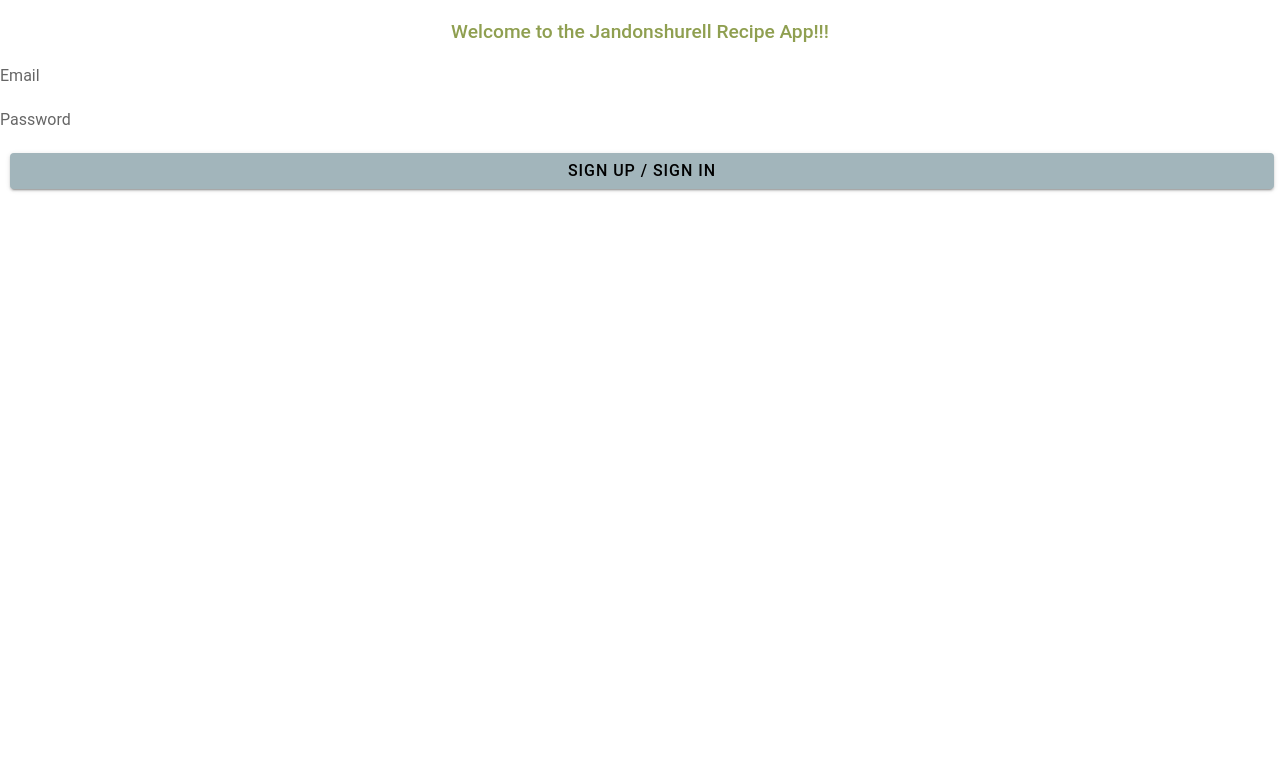
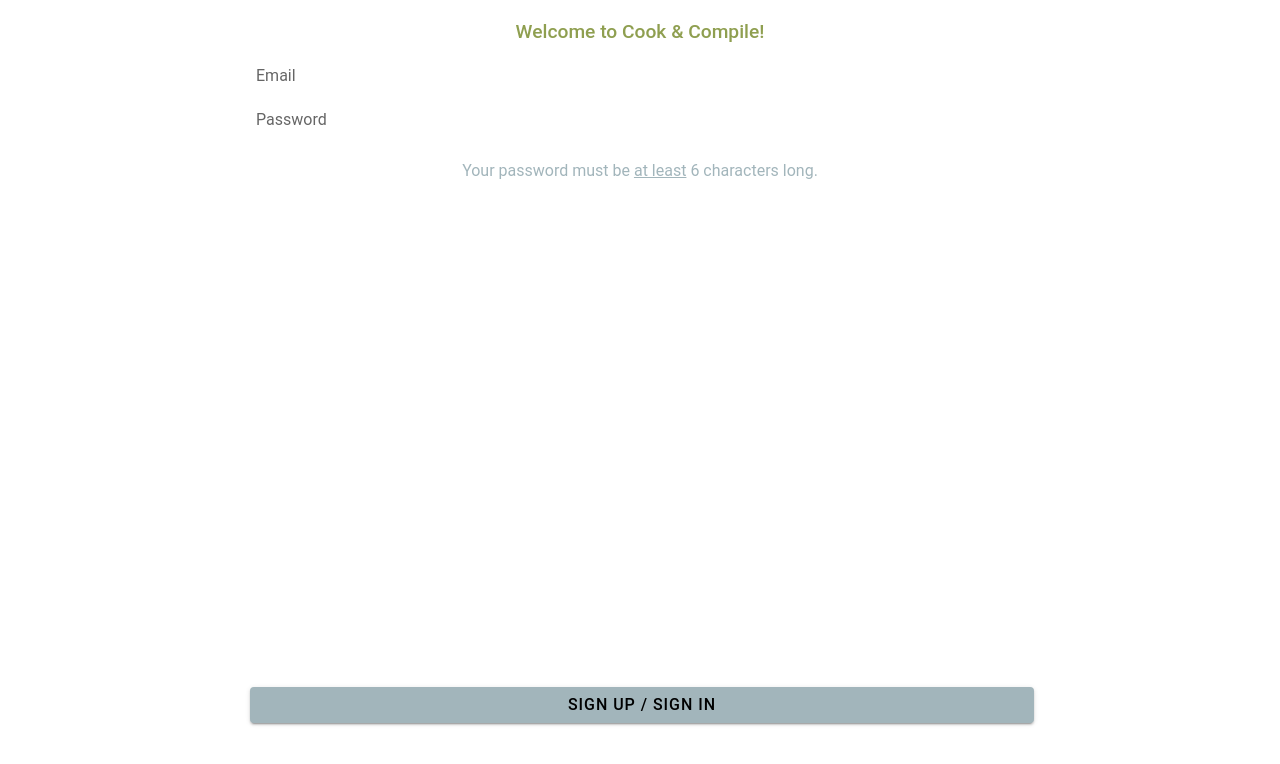
Before and after one commit to BC-1616/Cook-and-Compile, a React (Vite) app in the folder capstone/: page /LandingPage in a window 1280 px wide. Shown: the top 764 px of the page. Built offline with nearby package versions, Linux system fonts and the light colour scheme; no server answers.

Commit message:
Did some styling and QOL changes. User's without collections will now have their collections created even if the user has an account already.

```diff
--- a/capstone/src/Styles/LandingPage.css
+++ b/capstone/src/Styles/LandingPage.css
@@ -0,0 +1,26 @@
+#landing_page_main_content{
+    max-width: 800px;
+    display: block;
+    margin: auto;
+    height: 85vh;
+    position: relative;
+}
+.login_input{
+    margin-left: 1em;
+    margin-right: 1em;
+}
+
+h1{
+    font-size: 2em;
+}
+
+#signup_button{
+    position: absolute;
+    bottom: 0;
+}
+
+@media(max-width: 600px){
+    #landing_page_main_content{
+        height: 70vh;
+    }
+}
--- a/capstone/src/components/IngredientList.tsx
+++ b/capstone/src/components/IngredientList.tsx
@@ -87,13 +87,13 @@ const IngredientPage: React.FC = () => {
       <IonHeader>
         <IonToolbar>
           {/* Added CSS to move page tile below Navbar */}
-          <IonTitle id="title">Ingredients</IonTitle>
+          <IonTitle id="title">Alergy Information</IonTitle>
         </IonToolbar>
       </IonHeader>
       <IonContent fullscreen>
         <IonHeader collapse="condense">
           <IonToolbar>
-            <IonTitle size="large">Ingredient List</IonTitle>
+            <IonTitle class="ion-text-center" size="large">Allergy Information</IonTitle>
           </IonToolbar>
         </IonHeader>
         <div id="ingredient_content_parent">
--- a/capstone/src/components/LandingPage.tsx
+++ b/capstone/src/components/LandingPage.tsx
@@ -1,9 +1,10 @@
 import React, { useState } from 'react';
-import { IonContent, IonPage, IonButton, IonInput } from '@ionic/react';
+import { IonContent, IonPage, IonHeader, IonButton, IonInput } from '@ionic/react';
 import { createUserWithEmailAndPassword, signInWithEmailAndPassword, getAuth } from 'firebase/auth';
 import { useUser } from './UserContext'; // Assuming you have a context for user data
 import { addLoginSuccess, addLoginFailure } from '../handles/handleLoginAttempt';
-import { getFirestore, doc, arrayUnion, setDoc, getDoc } from 'firebase/firestore'; // Firestore imports
+import { getFirestore, doc, arrayUnion, getCountFromServer, setDoc, getDocs, count, collection, getDoc } from 'firebase/firestore'; // Firestore imports
+import '../Styles/LandingPage.css';
 
 const LandingPage: React.FC = () => {
   const { setUser } = useUser();
@@ -72,10 +73,11 @@ const LandingPage: React.FC = () => {
   return (
     <IonPage>
       <IonContent fullscreen>
-        <h1>Welcome to the Jandonshurell Recipe App!!!</h1>
-
+        <h1>Welcome to Cook & Compile!</h1>
+        <div id="landing_page_main_content">
           <form onSubmit={(e) => e.preventDefault()}>
             <IonInput
+              className="login_input"
               value={email}
               onIonInput={(e: any) => setEmail(e.detail.value!)} // Use onIonInput to capture changes immediately
               placeholder="Email"
@@ -84,14 +86,17 @@ const LandingPage: React.FC = () => {
             />
 
             <IonInput
+              className="login_input"
               value={password}
               onIonInput={(e: any) => setPassword(e.detail.value!)} // Use onIonInput to capture changes immediately
               placeholder="Password"
               type="password"
               required
             />
+            <p>Your password must be <u>at least</u> 6 characters long.</p>
 
             <IonButton
+              id="signup_button"
               type="button"
               expand="block"
               color="primary"
@@ -101,6 +106,7 @@ const LandingPage: React.FC = () => {
               {loading ? 'Processing...' : 'Sign Up / Sign In'}
             </IonButton>
           </form>
+        </div>
       </IonContent>
     </IonPage>
   );
--- a/capstone/src/handles/handleAuth.ts
+++ b/capstone/src/handles/handleAuth.ts
@@ -1,7 +1,7 @@
 import { useEffect, useState, useRef } from 'react';
 import { getAuth, onAuthStateChanged, User, setPersistence, browserLocalPersistence, browserSessionPersistence } from 'firebase/auth';
 import { auth } from '../firebase_setup/firebase';  // Import the auth instance from firebase.ts
-import { getFirestore, doc, setDoc, getDoc, arrayUnion, collection, runTransaction } from 'firebase/firestore';  // Firestore imports
+import { getFirestore, doc, setDoc, getDocs, getDoc, arrayUnion, collection, runTransaction } from 'firebase/firestore';  // Firestore imports
 import { handleFetchRecipes } from './handleFetchRecipes';  // Import your function to fetch recipes
 
 const handleAuth = () => {
@@ -86,8 +86,15 @@ const handleAuth = () => {
             console.log('No user document found, creating new user...');
             await handleNewUser(authUser.uid, authUser.email!);
             isUserCreateRef.current = true;
-            } else {
-              console.error('User document already exists');
+          } else {
+            // In case they don't have documents, make sure they do.
+            const allergyCheckRef = collection(db, 'users', authUser.uid, 'allergies');
+            const allergyCheckSnap = await getDocs(allergyCheckRef);
+            if(allergyCheckSnap.empty){
+              // This will essentailly remake their account if there was an error in making their documents.
+              await handleNewUser(authUser.uid, authUser.email!);
+            }
+            console.error('User document already exists');
           }
 
           // Update the state with the user once Firestore operation is done
```
Lines whose indentation alone changed are shown as unchanged.
